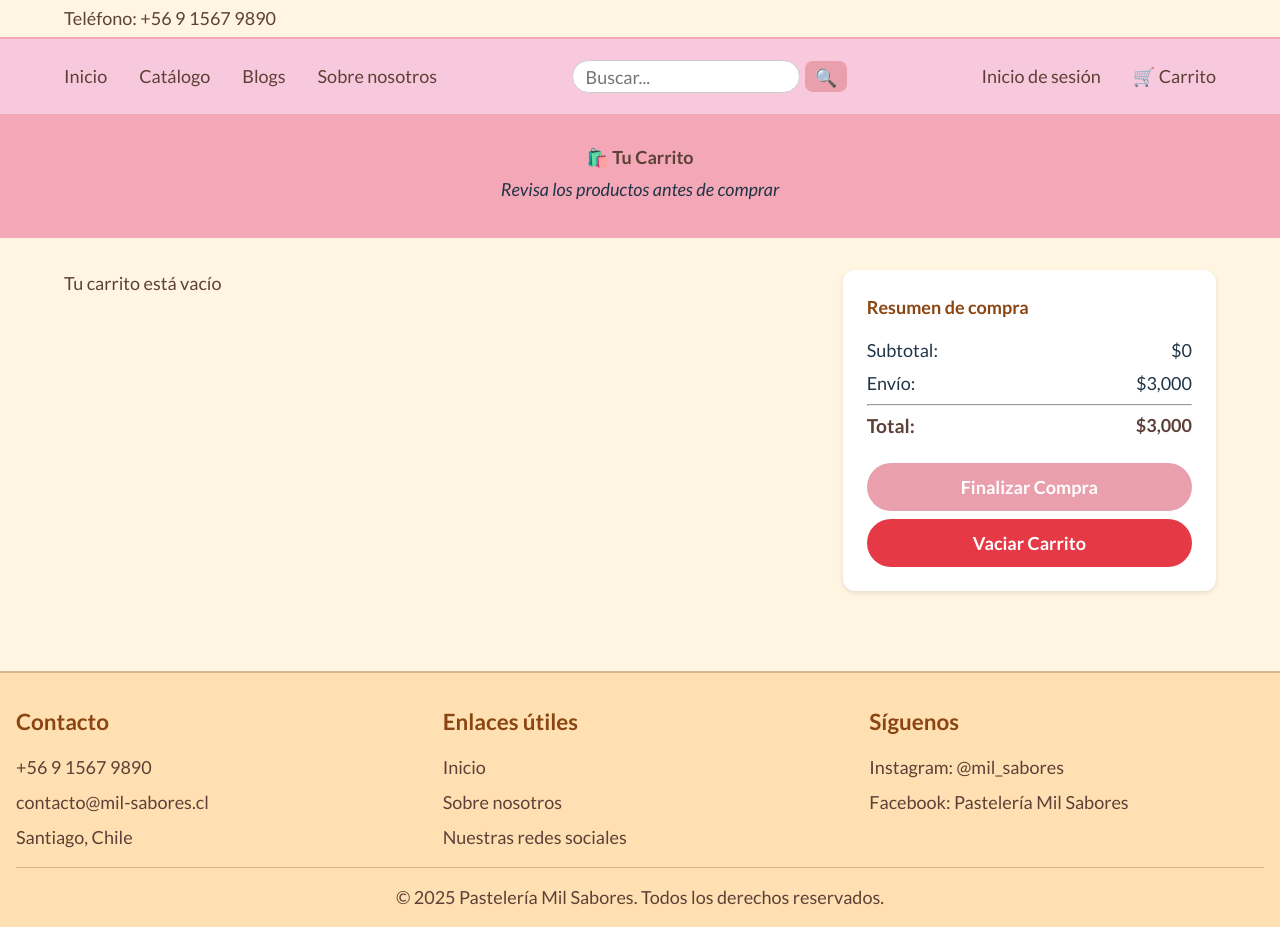
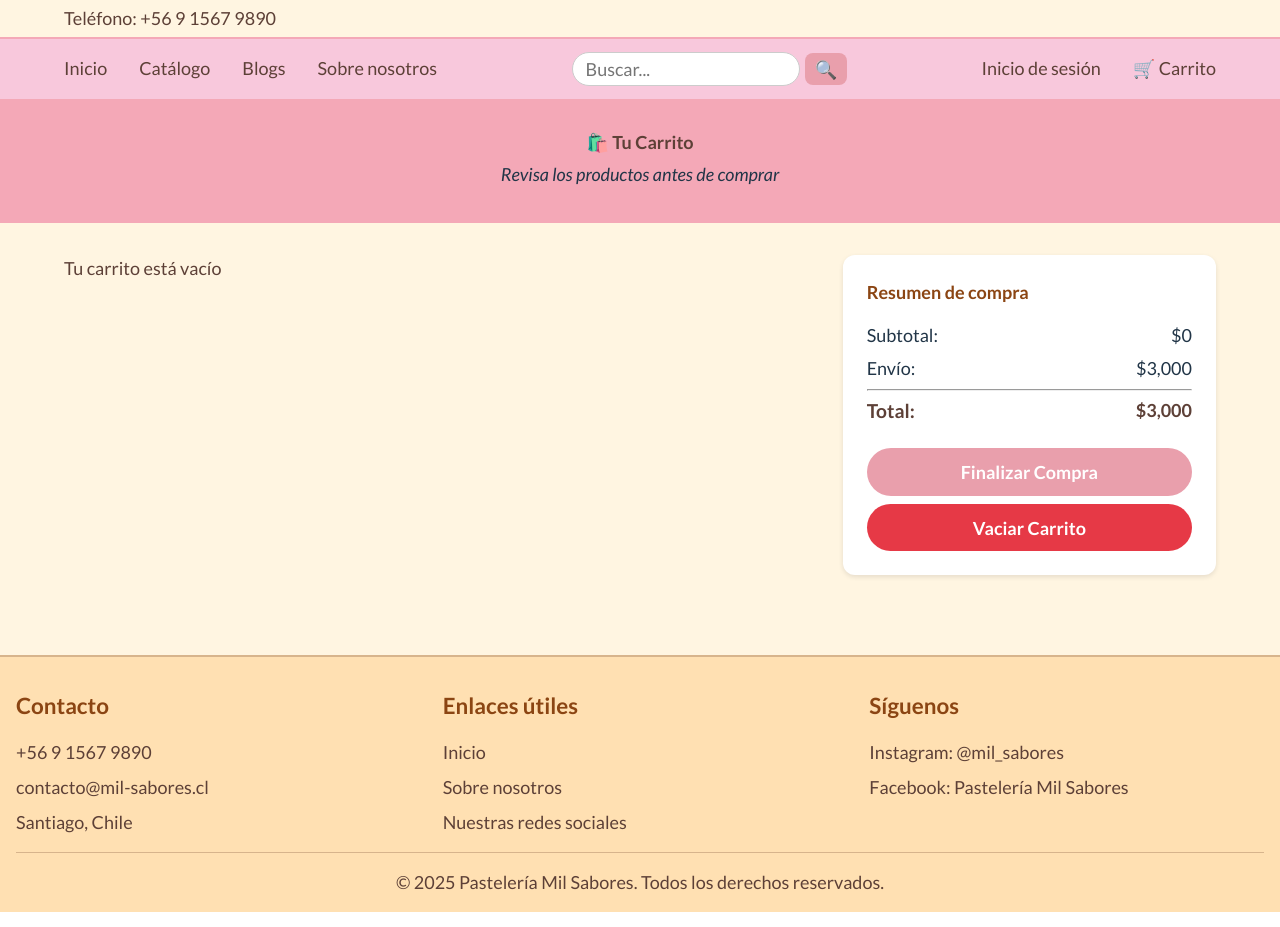
Before and after one commit to browatalafac/Fullstack-react, a React (Vite) app: page /cart in a window 1280 px wide. Built offline with nearby package versions, Linux system fonts and the light colour scheme.

Commit message:
Arregle un poquito el first del carrito, achicandolo un poco

```diff
--- a/src/components/organisms/Car/Car.css
+++ b/src/components/organisms/Car/Car.css
@@ -42,7 +42,7 @@
   align-items: center;
   padding: 1.3rem 5vw;
   background-color: #f8c8dc;
-  height: auto;
+  height: 8vh;
   border-top: 2px solid #f4a8b7;
   border-bottom: 2px solid #f4a8b7;
 }
```
